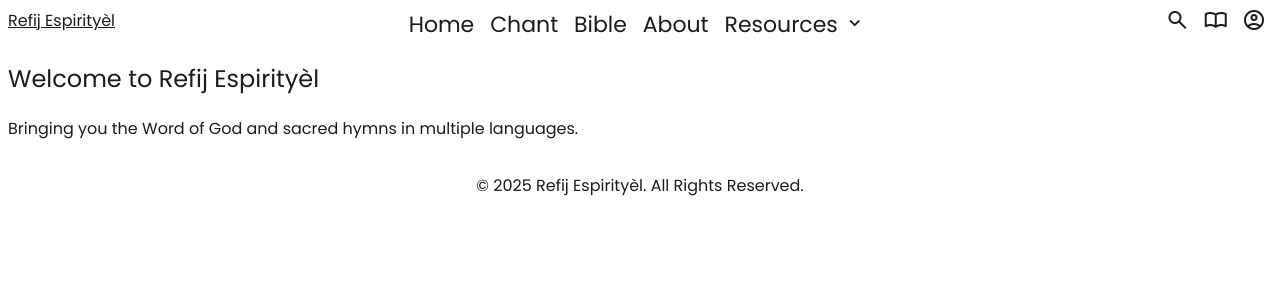
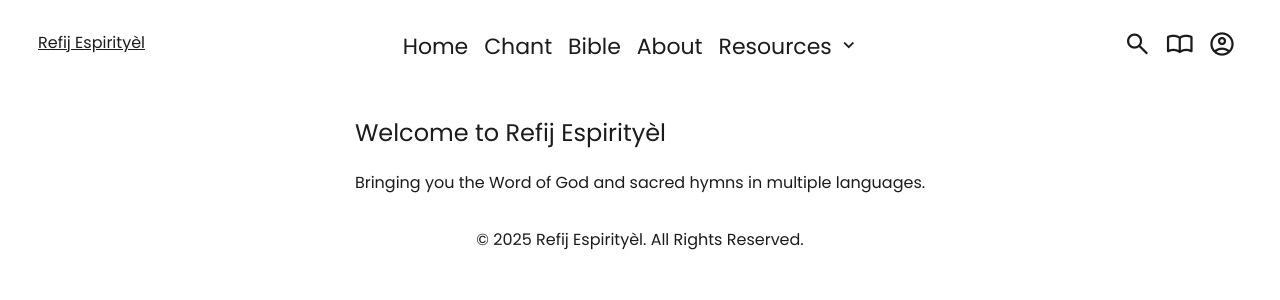
Before and after one commit to cjpx/PathOfGrace, a Django app: page / in a window 1280 px wide. Shown: the top 300 px of the page. Run offline with Django 5.2, Linux system fonts and the light colour scheme.

Commit message:
feat: style header, main and icons

```diff
--- a/chant/static/chant/main.css
+++ b/chant/static/chant/main.css
@@ -164,6 +164,22 @@
     color: var(--color-black);
 }
 
+header{
+    margin: 30px;
+}
+
+.material-symbols-outlined{
+    font-size: var(--font-size-4xl);
+}
+
+main {
+    width: 100%;
+    display: flex;
+    justify-content: center;
+    align-items: center;
+}
+
+
 /* === Header ===*/
 .navbar{
     display: flex;
```
